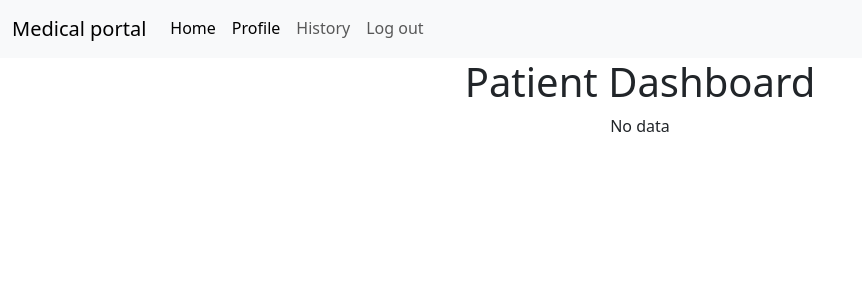
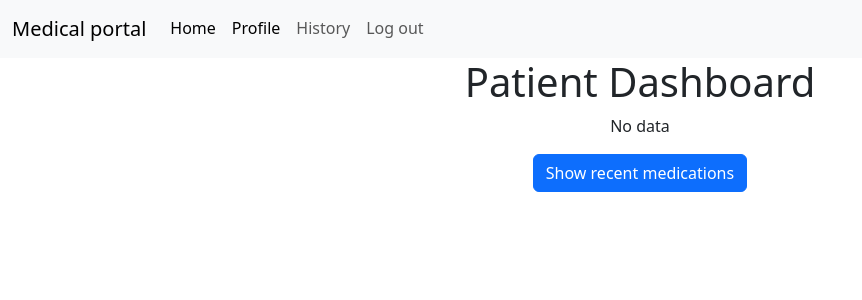
Before and after one commit to TawhidMM/db_project, a React (Create React App) app in the folder frontend/: page /patient/dashboard in a window 1280 px wide. Shown: the top 300 px of the page, without its empty margins (0-862 px from the left). Built offline with nearby package versions, Linux system fonts and the light colour scheme; no server answers; the HTML template or start-up script is replaced by a standard one; a web font is replaced by a local one.

Commit message:
changed dashboard

```diff
--- a/frontend/src/pages/PatientDashBoard.js
+++ b/frontend/src/pages/PatientDashBoard.js
@@ -33,16 +33,16 @@ const PatientDashboard = () => {
         })();
     }, []);
 
-    // const getMedicines = async () => {
-    //     try {
-    //         const response = await axios.get("/patient/medicine/?month=100"); // Replace with medicines API endpoint
-    //         setMedicines(response.data);
-    //         setShowMedicines(true);
-    //         console.log(medicines);
-    //     } catch (error) {
-    //         console.error("Error fetching medicines:", error);
-    //     }
-    // };
+    const getMedicines = async () => {
+        try {
+            const response = await axios.get("/patient/medicine/?month=100"); // Replace with medicines API endpoint
+            setMedicines(response.data);
+            setShowMedicines(true);
+            console.log(medicines);
+        } catch (error) {
+            console.error("Error fetching medicines:", error);
+        }
+    };
 
     return (
         <>
@@ -70,7 +70,7 @@ const PatientDashboard = () => {
                         <p>No data</p>
                     )}
 
-                    {/* <button
+                     <button
                         className="btn btn-primary"
                         type="button"
                         onClick={getMedicines}
@@ -83,7 +83,7 @@ const PatientDashboard = () => {
                             <h2>Used Medicines</h2>
                             <TableHeaders info={medicines}/>
                         </div>
-                    )} */}
+                    )}
                 </center>
             </div>
         </>
```
